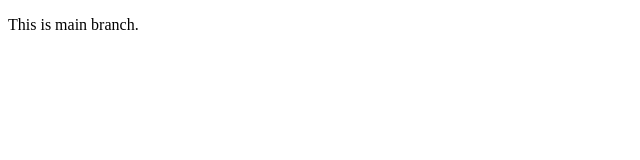
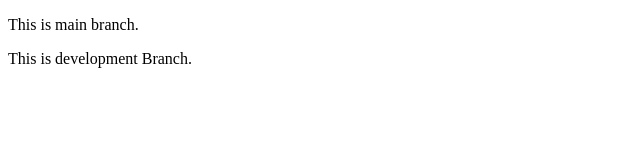
Before and after one commit to Yousufmc/e-university, a plain HTML site: page index.html in a window 1280 px wide. Shown: the whole page, without its empty margins (0-640 px from the left). Drawn offline with Linux system fonts and the light colour scheme.

Commit message:
development

```diff
--- a/index.html
+++ b/index.html
@@ -7,5 +7,6 @@
 </head>
 <body>
   <p>This is main branch.</p>
+  <p>This is development Branch.</p>
 </body>
 </html>
```
